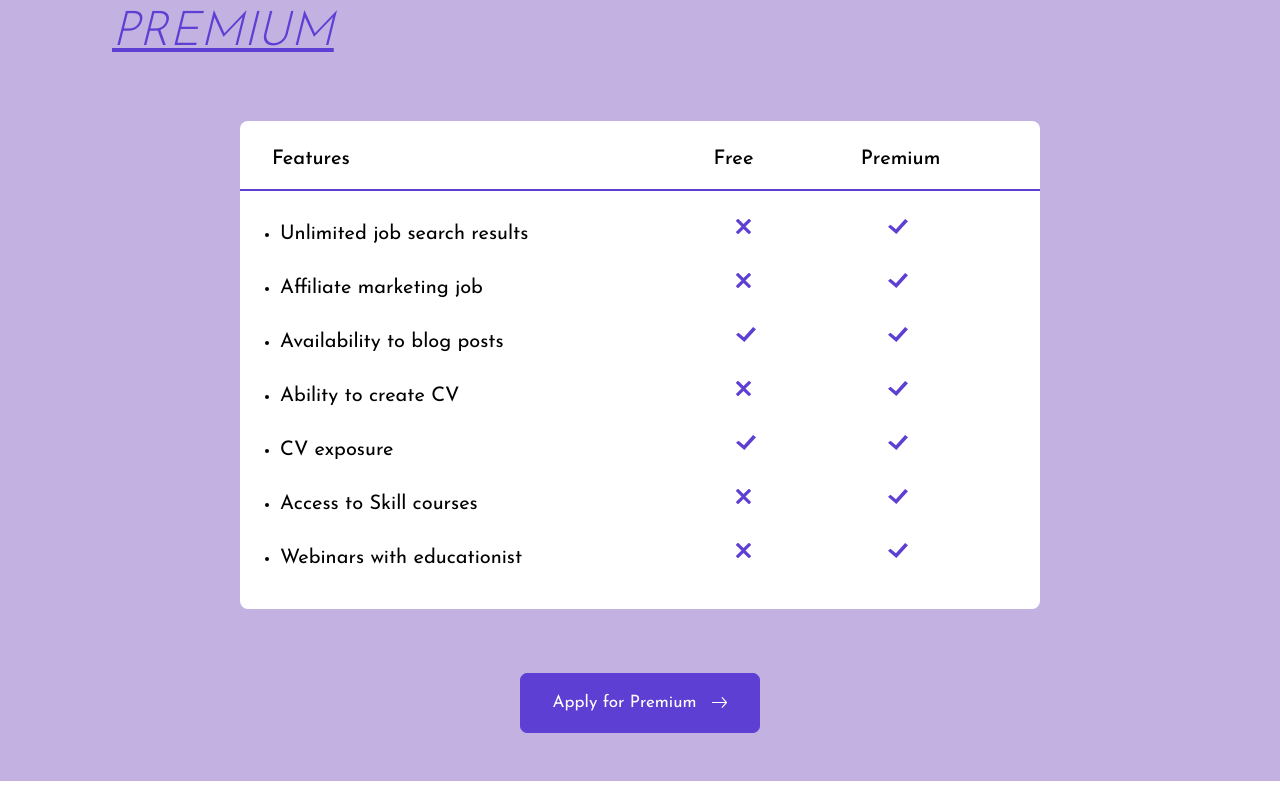
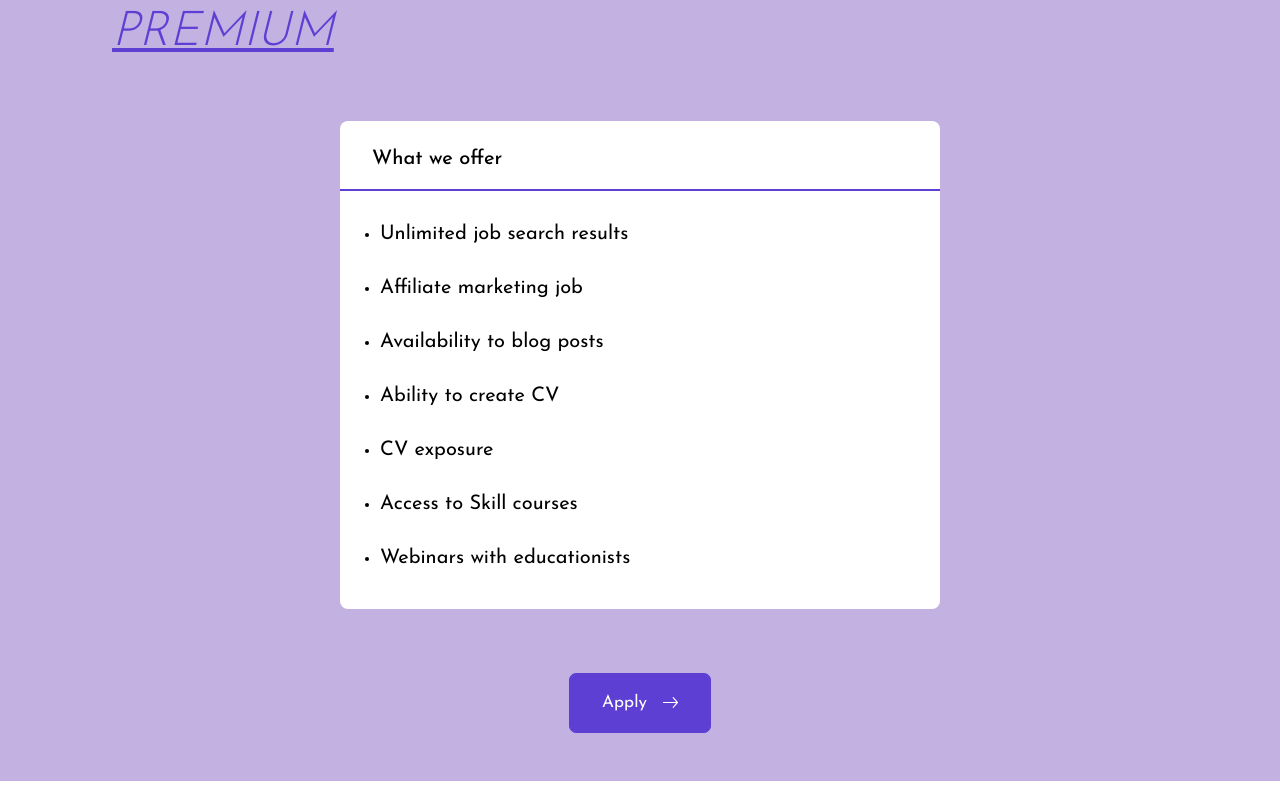
Before and after one commit to The-Anomaly/Internify, a React (Create React App) app: page / in a window 1280 px wide. Shown: the part 2061-2860 px from the top of the page. Built offline with nearby package versions, Linux system fonts and the light colour scheme.

Commit message:
changes"

```diff
--- a/src/Components/GeneralComponents/Footer/footer.css
+++ b/src/Components/GeneralComponents/Footer/footer.css
@@ -32,6 +32,9 @@
     justify-content: space-between;
     width: 250px;
 }
+.footer-2-imgsec img {
+    cursor: pointer;
+}
 .footer-3 {
     text-align: center;
     font-weight: 300;
--- a/src/Components/GeneralComponents/Footer/footer.tsx
+++ b/src/Components/GeneralComponents/Footer/footer.tsx
@@ -18,7 +18,7 @@ const Footer = () => {
             <h2>INTERNIFY</h2>
           </div>
           <p className="footer-txt">
-            :Internify Network is the first Nigerian System created to help
+            Internify Network is the first Nigerian System created to help
             Nigerian students get internship opportunities across Nigeria in
             different Nigerian Companies.
           </p>
--- a/src/Components/Routes/Home/home.css
+++ b/src/Components/Routes/Home/home.css
@@ -168,11 +168,11 @@
     background: #fff;
     border-radius: 8px;
     padding: 1rem 0;
-    max-width: 800px;
+    max-width: 600px;
 }
 .homeSectionFiveListHd {
     display: grid;
-    grid-template-columns: 3fr 1fr 1fr;
+    /* grid-template-columns: 3fr 1fr 1fr; */
     border-bottom: 2px solid #5D3FD3;
     padding: 10px 2rem;
     margin-bottom: 1.5rem;
@@ -182,7 +182,7 @@
 }
 .homeSectionFiveListItem {
     display: grid;
-    grid-template-columns: 3fr 1fr 1fr;
+    /* grid-template-columns: 3fr 1fr 1fr; */
     padding: 4px 0;
     font-size: 20px;
 }
--- a/src/Components/Routes/Home/home.tsx
+++ b/src/Components/Routes/Home/home.tsx
@@ -112,64 +112,64 @@ const Home = () => {
         </h1>
         <div className="homeSectionFiveListWrap">
           <div className="homeSectionFiveListHd">
-            <h5>Features</h5>
-            <h5>Free</h5>
-            <h5>Premium</h5>
+            <h5>What we offer</h5>
+            {/* <h5>Free</h5>
+            <h5>Premium</h5> */}
           </div>
           <ul className="homeSectionFiveList">
             <li>
               <div className="homeSectionFiveListItem">
                 <p>Unlimited job search results</p>
-                <img src={notick} />
-                <img src={tick} />
+                {/* <img src={notick} />
+                <img src={tick} /> */}
               </div>
             </li>
             <li>
               <div className="homeSectionFiveListItem">
                 <p>Affiliate marketing job</p>
-                <img src={notick} />
-                <img src={tick} />
+                {/* <img src={notick} />
+                <img src={tick} /> */}
               </div>
             </li>
             <li>
               <div className="homeSectionFiveListItem">
                 <p>Availability to blog posts</p>
-                <img src={tick} />
-                <img src={tick} />
+                {/* <img src={tick} />
+                <img src={tick} /> */}
               </div>
             </li>
             <li>
               <div className="homeSectionFiveListItem">
                 <p>Ability to create CV</p>
-                <img src={notick} />
-                <img src={tick} />
+                {/* <img src={notick} />
+                <img src={tick} /> */}
               </div>
             </li>
             <li>
               <div className="homeSectionFiveListItem">
                 <p>CV exposure</p>
-                <img src={tick} />
-                <img src={tick} />
+                {/* <img src={tick} />
+                <img src={tick} /> */}
               </div>
             </li>
             <li>
               <div className="homeSectionFiveListItem">
                 <p>Access to Skill courses</p>
-                <img src={notick} />
-                <img src={tick} />
+                {/* <img src={notick} />
+                <img src={tick} /> */}
               </div>
             </li>
             <li>
               <div className="homeSectionFiveListItem">
-                <p>Webinars with educationist</p>
-                <img src={notick} />
-                <img src={tick} />
+                <p>Webinars with educationists</p>
+                {/* <img src={notick} />
+                <img src={tick} /> */}
               </div>
             </li>
           </ul>
         </div>
         <button className="appBtnFill homeSectionFiveBtn" onClick={applyForPremium}>
-          Apply for Premium <img src={arrow} alt="right arrow" />{" "}
+          Apply <img src={arrow} alt="right arrow" />{" "}
         </button>
       </div>
       <div className="homeSectionSix generalContainer">
```
